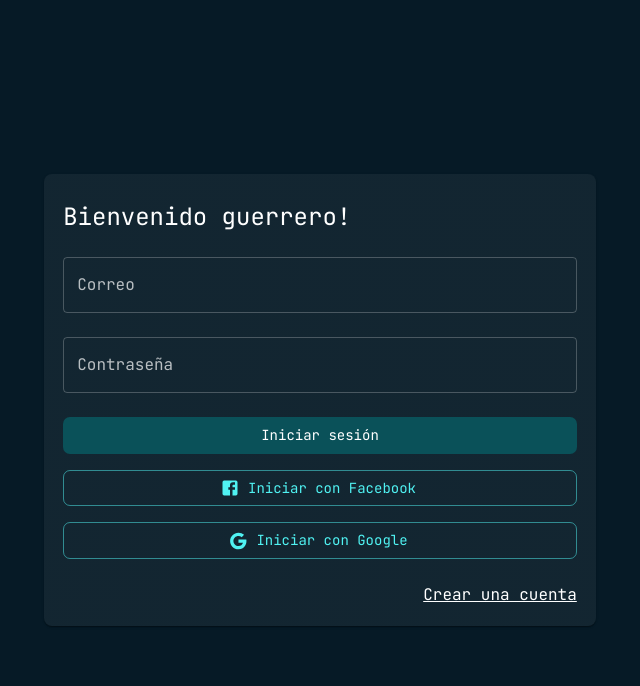
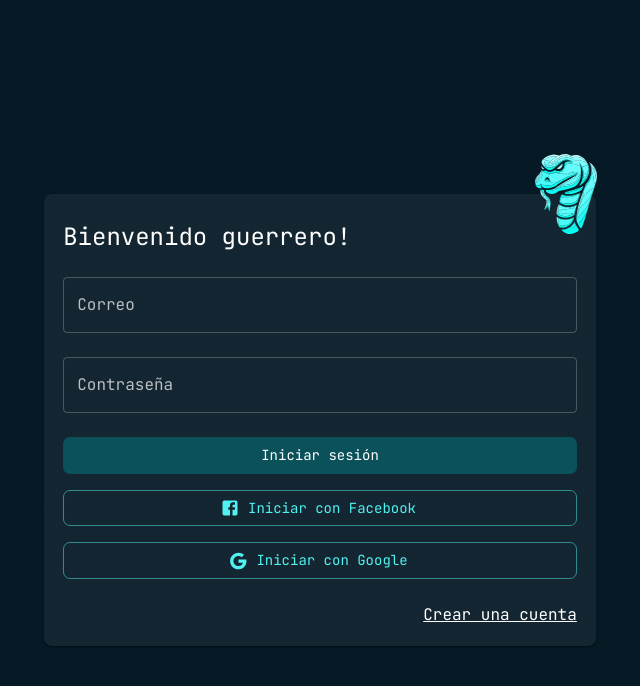
Before and after one commit to Light-Loops/fitness-progress--frontend, a React (Create React App) app: page /login in a window 1280 px wide. Shown: the top 686 px of the page, without its empty margins (320-960 px from the left). Built offline with nearby package versions, Linux system fonts and the light colour scheme; no server answers.

Commit message:
Feat(ui): Add Logo
In this commit, I added logo for ui.

```diff
--- a/public/index.html
+++ b/public/index.html
@@ -2,7 +2,7 @@
 <html lang="en">
   <head>
     <meta charset="utf-8" />
-    <link rel="icon" href="%PUBLIC_URL%/favicon.ico" />
+    <link rel="icon" href="%PUBLIC_URL%/fitness-progress.svg" />
     <meta name="viewport" content="width=device-width, initial-scale=1" />
     <meta name="theme-color" content="#000000" />
     <meta
--- a/src/layouts/Auth/index.tsx
+++ b/src/layouts/Auth/index.tsx
@@ -16,8 +16,9 @@ export const AuthLayout: React.FC<Auth> = ({title, children}) => {
         justifyContent="center"
         sx={{ minHeight: '100vh' }}
       >
-        <Grid item>
-          <Paper sx={{ padding: '1.2em', borderRadius: '0.5em',backgroundColor:'#061A26' }}>
+        <Grid item sx={{position: 'relative'}}>
+          <Paper sx={{ padding: '1.2em', borderRadius: '0.5em',backgroundColor:'#061A26',mt:'48px', mb:"8px"} }>
+          <img src="./fitness-progress.svg" alt='fitness-progress' width='80px' height='80px' style={{position:"absolute", right:"-10px", top:"8px"}}/>
             <Typography sx={{ mt: 1, mb: 1 }} variant="h5">
               {title}
             </Typography>
```
Also changed, not shown: public/fitness-progress.svg (added).
